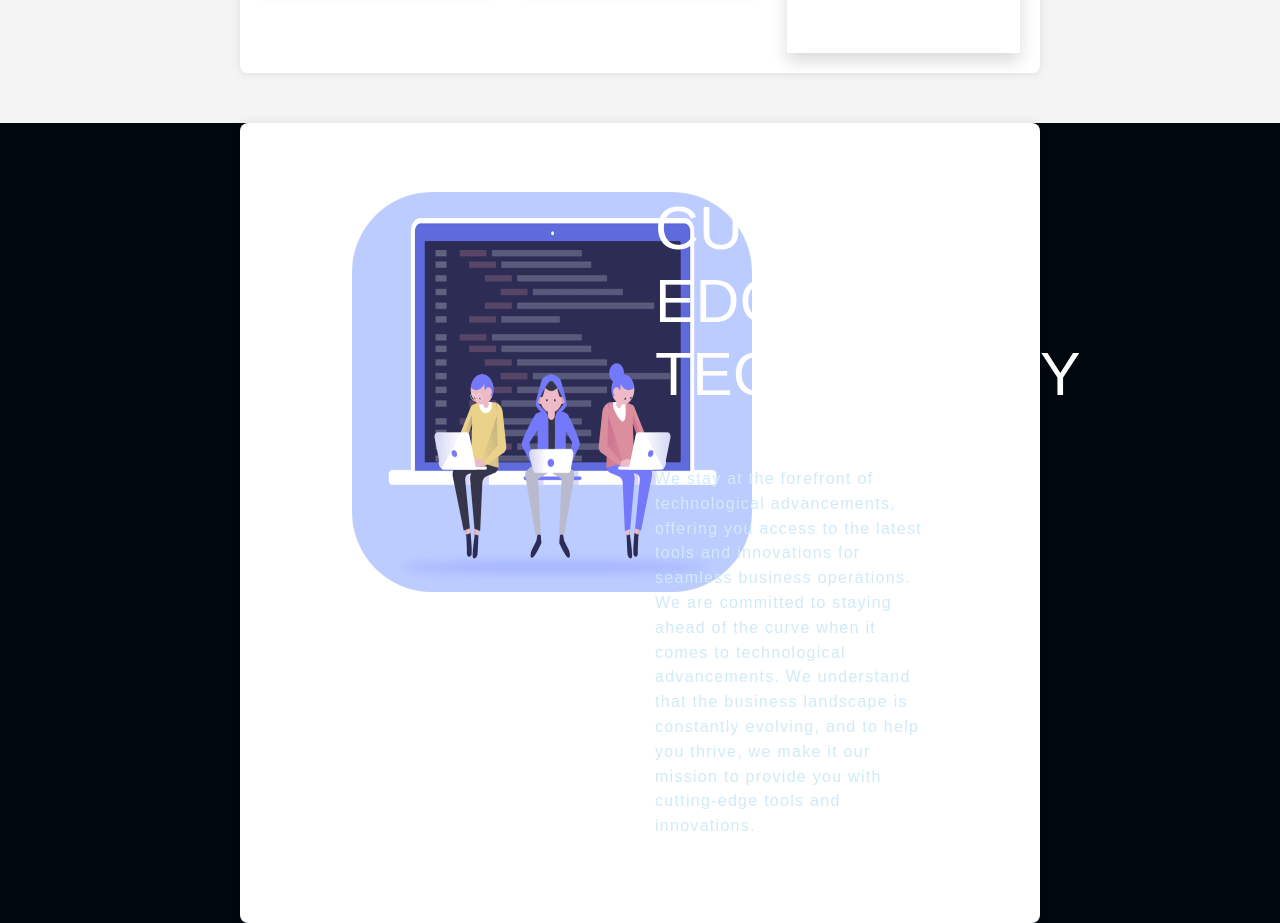
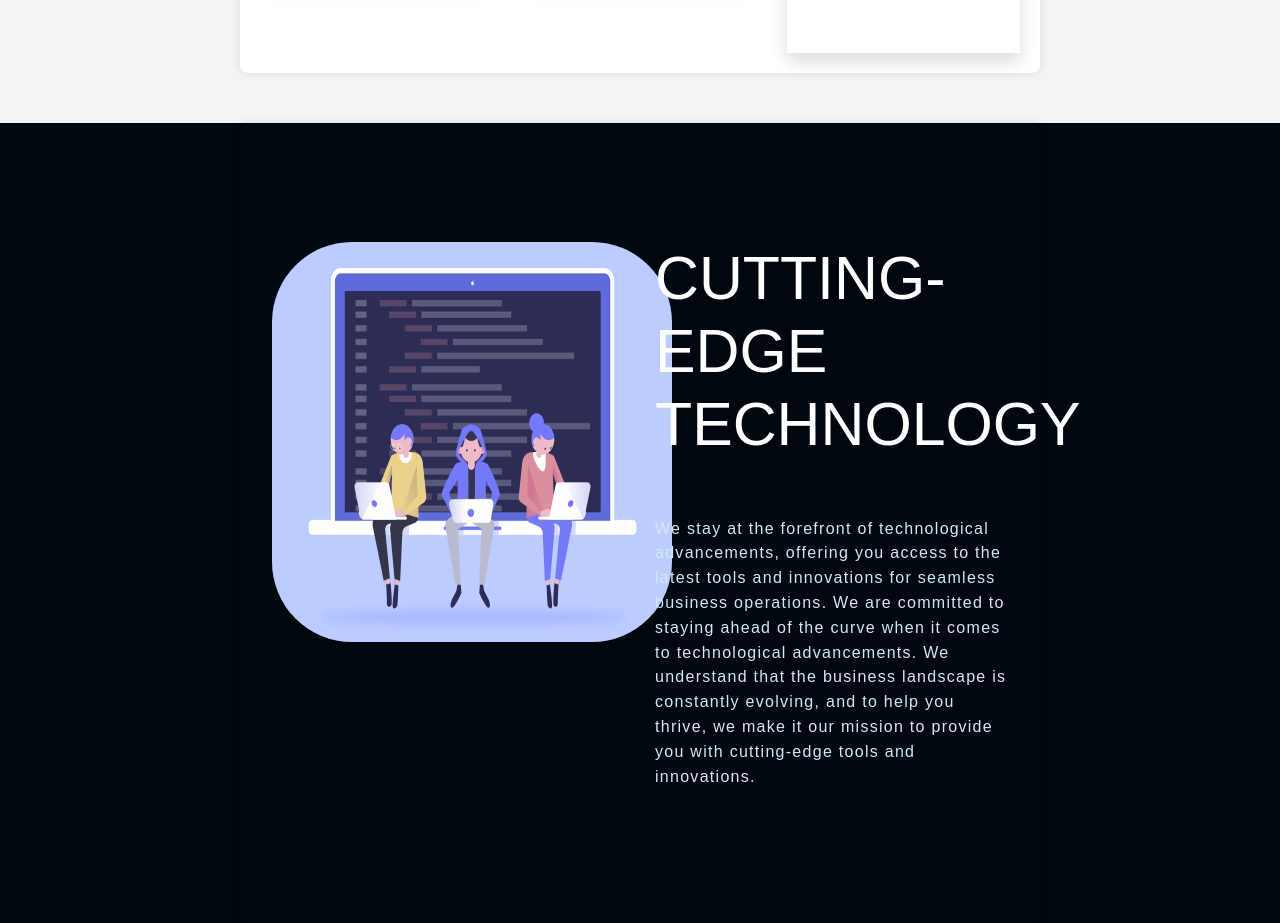
Before and after one commit to arush-shri/TaskTracker, a React (Create React App) app in the folder frontend/: page /About in a window 1280 px wide. Shown: the part 1020-1943 px from the top of the page. Built offline with nearby package versions, Linux system fonts and the light colour scheme.

Commit message:
minor changes

```diff
--- a/frontend/src/components/Home/Home.css
+++ b/frontend/src/components/Home/Home.css
@@ -67,19 +67,14 @@
     margin-bottom: 5rem;
 }
 
-
-
-
-
-
-
 /*hero--section---stylng*/
 .hero-section .container{
 
-    padding:7rem;
+    padding:2rem;
     display:grid;
     place-content: center;
     height: inherit;
+    background-color: var(--bs-dar-primary);
 
 }
 
--- a/frontend/src/components/Home/Home.jsx
+++ b/frontend/src/components/Home/Home.jsx
@@ -1,8 +1,9 @@
 import React from 'react';
 import './Home.css';
+import { useNavigate } from "react-router-dom";
 
 const Home = () => {
-
+  const navigate = useNavigate();
     return (
         <div>
             <section class="bg-main bg-color hero-section">
@@ -15,7 +16,8 @@
                             "Task Tracker is your go-to web app for managing your daily tasks and boosting your productivity. Designed with simplicity and efficiency in mind, Task Tracker empowers you to organize your tasks, set priorities, and achieve your goals with ease."
                             </p>
                             <div class="text-center w-100 text-md-start">
-                                <button class="text-uppercase btn btn-primary px-5 py-3" data-bs-toggle="tooltip" title="Make Todo-List">Todo</button>
+                                <button class="text-uppercase btn btn-primary px-5 py-3"
+                                data-bs-toggle="tooltip" title="Make Todo-List" onClick={()=>navigate('/Todo')}>Todo</button>
                             </div>
                         </div>
 
```
